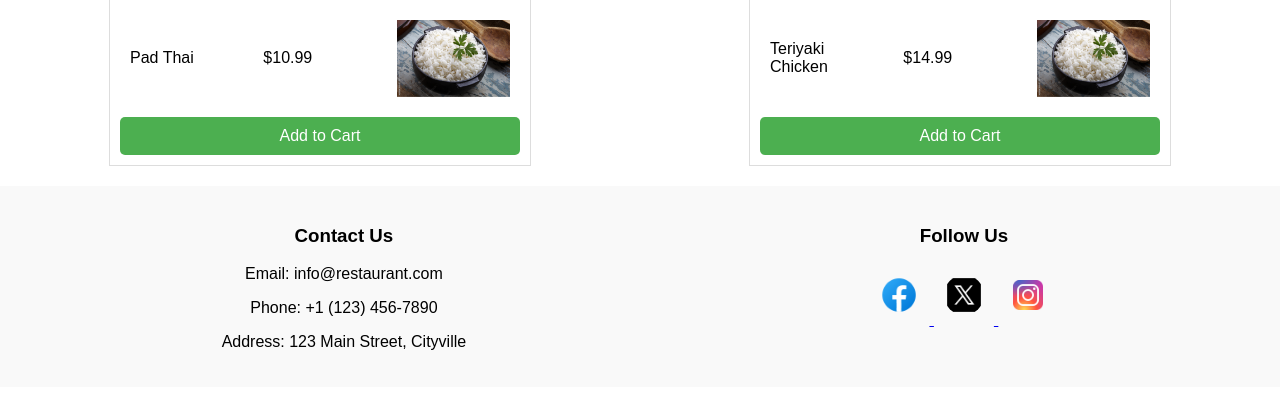
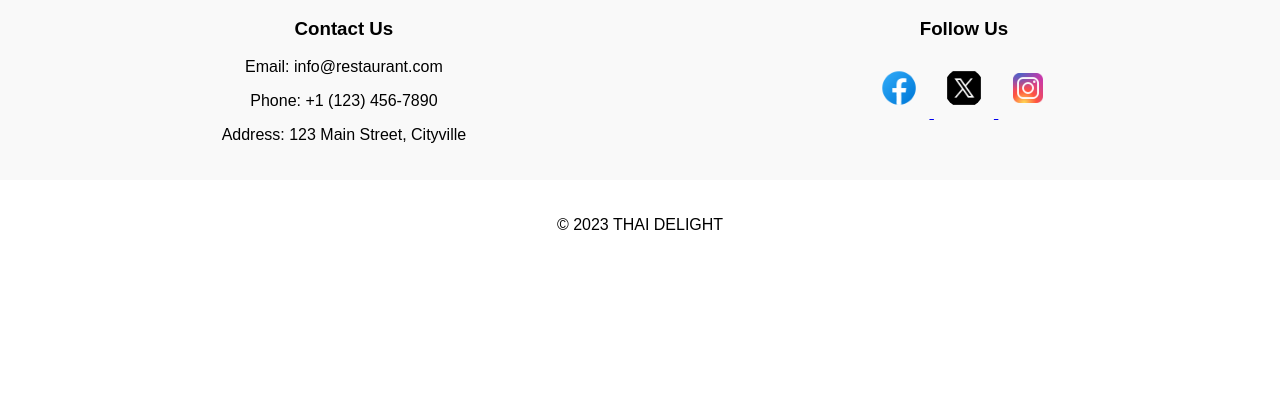
Before and after one commit to Ananypratap007/CS3203-Group-Project, a Django app: page /menu/ in a window 1280 px wide. Shown: the part 496-916 px from the top of the page. After the commit the page ends 726 px from the top, so only its background shows below. Run offline with Django 4.2, Linux system fonts and the light colour scheme; data comes from the database, SQL or seed files in the repository; both versions use the stored data as it was after the commit.

Commit message:
integrated database to menu

```diff
--- a/SEProject/myapp/templates/menu.html
+++ b/SEProject/myapp/templates/menu.html
@@ -8,24 +8,17 @@
     </div>
     <div class="menu-detail">
         {% for product in products %}
+        {% if product.category.name == "appetizer" %}
         <div class="individual-item">
             <div class="dish-name">{{product.name}}</div>
-            <div class="price-dish">{{product.price}}</div>
+            <div class="price-dish">${{product.price}}</div>
             <div class="dish-img">
               <img src="{{ product.picture.url }}" alt="Biryani Image">
             </div>
             <button class="add-to-cart-btn" onclick="addToCart('Biryani', 12.99)">Add to Cart</button>
         </div>
+        {% endif %}
         {% endfor %}
-        <div class="individual-item">
-            <div class="dish-name">Sushi Rolls</div>
-            <div class="price-dish">$15.99</div>
-            <div class="dish-img">
-              <img src="{% static 'asset/cooked-rice.png' %}" alt="Sushi Rolls Image">
-            </div>
-            <button class="add-to-cart-btn" onclick="addToCart('Sushi Rolls', 15.99)">Add to Cart</button>
-        </div>
-        <!-- Add more menu items here -->
     </div>
 
     <div class="type-title">
@@ -33,22 +26,18 @@
     </div>
 
     <div class="menu-detail">
+        {% for product in products %}
+        {% if product.category.name == "entree" %}
         <div class="individual-item">
-            <div class="dish-name">Pad Thai</div>
-            <div class="price-dish">$10.99</div>
+            <div class="dish-name">{{product.name}}</div>
+            <div class="price-dish">${{product.price}}</div>
             <div class="dish-img">
-              <img src="{% static 'asset/cooked-rice.png' %}" alt="Pad Thai Image">
+              <img src="{{ product.picture.url }}" alt="Biryani Image">
             </div>
-            <button class="add-to-cart-btn" onclick="addToCart('Pad Thai', 10.99)">Add to Cart</button>
+            <button class="add-to-cart-btn" onclick="addToCart('Biryani', 12.99)">Add to Cart</button>
         </div>
-        <div class="individual-item">
-            <div class="dish-name">Teriyaki Chicken</div>
-            <div class="price-dish">$14.99</div>
-            <div class="dish-img">
-              <img src="{% static 'asset/cooked-rice.png' %}" alt="Teriyaki Chicken Image">
-            </div>
-            <button class="add-to-cart-btn" onclick="addToCart('Teriyaki Chicken', 14.99)">Add to Cart</button>
-        </div>
+        {% endif %}
+        {% endfor %}
         <!-- Add more menu items here -->
     </div>
 
```
Also changed, not shown: SEProject/db.sqlite3.
